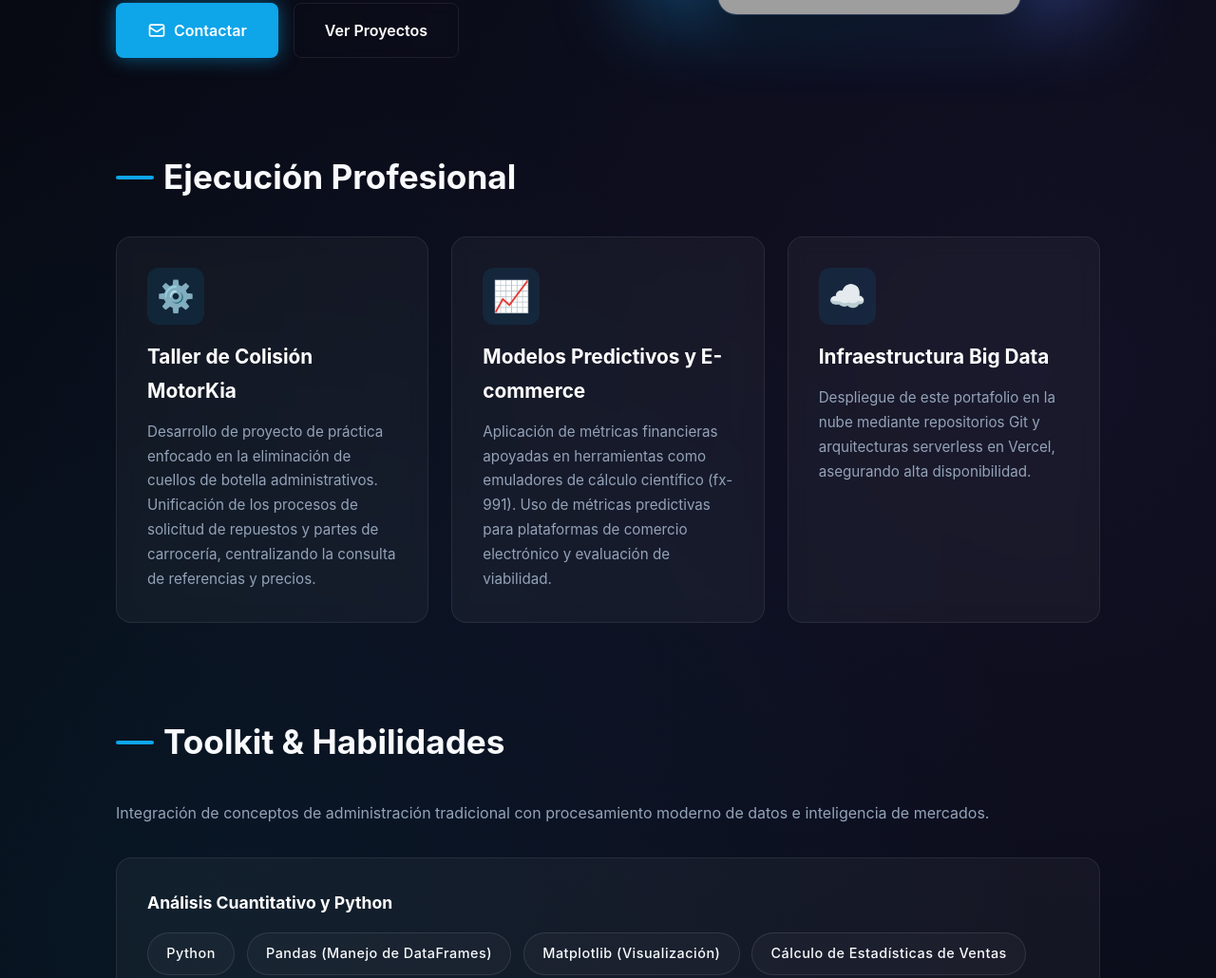
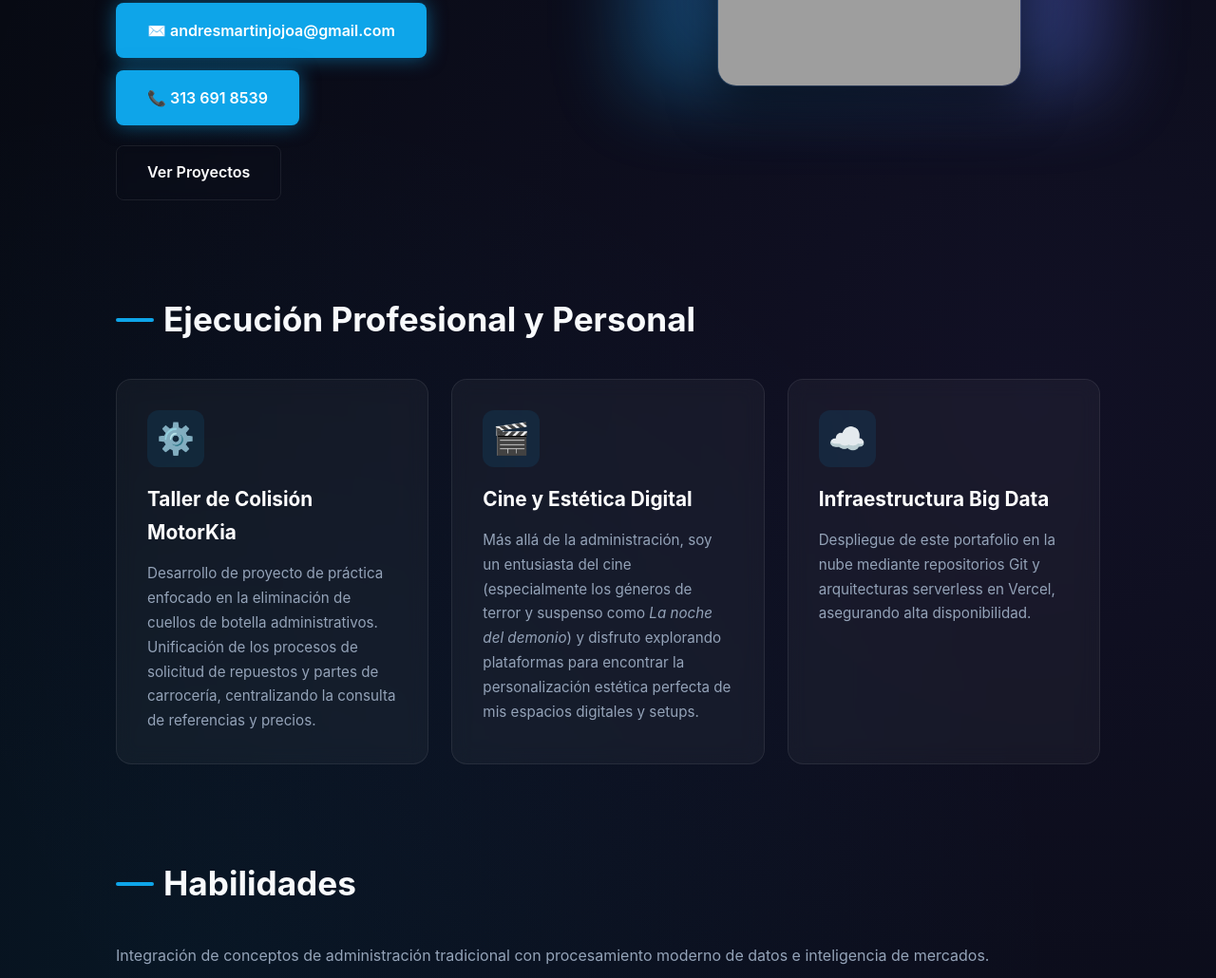
Before and after one commit to andimoja9-wq/Taller-web, a plain HTML site: page index.html in a window 1280 px wide. Shown: the part 477-1507 px from the top of the page at 95% size. Drawn offline with Linux system fonts and the light colour scheme; grey boxes are pictures that could not be loaded.

Commit message:
Add files via upload

```diff
--- a/index.html
+++ b/index.html
@@ -60,11 +60,11 @@
     @keyframes pulse { 0% { transform: scale(1); opacity: 0.2; } 100% { transform: scale(1.05); opacity: 0.4; } }
 
     /* Botones Profesionales */
-    .btn-group { display: flex; gap: 1rem; flex-wrap: wrap; }
-    .btn { display: inline-flex; align-items: center; gap: 8px; padding: 0.9rem 2rem; border-radius: 8px; font-weight: 600; font-size: 1rem; text-decoration: none; cursor: pointer; transition: all 0.3s; border: 1px solid transparent; }
+    .btn-group { display: flex; flex-direction: column; gap: 0.8rem; align-items: flex-start; }
+    .btn { display: inline-flex; align-items: center; gap: 8px; padding: 0.9rem 2rem; border-radius: 8px; font-weight: 600; font-size: 1rem; text-decoration: none; cursor: pointer; transition: all 0.3s; border: 1px solid transparent; width: fit-content; }
     .btn-primary { background: var(--accent); color: #fff; box-shadow: 0 0 20px var(--accent-glow); }
     .btn-primary:hover { background: #0284c7; transform: translateY(-3px); box-shadow: 0 5px 25px var(--accent-glow); }
-    .btn-outline { background: transparent; color: #fff; border: 1px solid var(--card-border); backdrop-filter: blur(5px); }
+    .btn-outline { background: transparent; color: #fff; border: 1px solid var(--card-border); backdrop-filter: blur(5px); margin-top: 0.5rem; }
     .btn-outline:hover { border-color: var(--accent); background: rgba(14, 165, 233, 0.1); transform: translateY(-3px); }
 
     /* Tarjetas de Proyectos y Experiencia */
@@ -93,10 +93,10 @@
 
     @media (max-width: 850px) {
       .hero { grid-template-columns: 1fr; text-align: center; }
-      .btn-group { justify-content: center; }
+      .btn-group { align-items: center; }
       h1 { font-size: 2.5rem; }
       .profile-container { order: -1; }
-      nav { display: none; /* Simplificado para móviles */ }
+      nav { display: none; }
     }
   </style>
 </head>
@@ -107,7 +107,7 @@
     <nav>
       <a href="#inicio">Inicio</a>
       <a href="#experiencia">Experiencia</a>
-      <a href="#analitica">Analítica</a>
+      <a href="#analitica">Habilidades</a>
       <a href="#juego">Minijuego</a>
     </nav>
   </header>
@@ -122,24 +122,26 @@
           Soy Andrés Martín Jojoa Moncayo, estudiante de décimo semestre de Administración de Empresas. Combino la gestión organizacional con herramientas cuantitativas y tecnológicas para optimizar el rendimiento corporativo.
         </p>
         <div class="btn-group">
-          <!-- Requisito: Botones interactivos -->
+          <!-- Botones interactivos azules en lista -->
           <a href="mailto:andresmartinjojoa@gmail.com" class="btn btn-primary">
-            <svg width="20" height="20" fill="none" stroke="currentColor" stroke-width="2" viewBox="0 0 24 24"><path d="M3 8l7.89 5.26a2 2 0 002.22 0L21 8M5 19h14a2 2 0 002-2V7a2 2 0 00-2-2H5a2 2 0 00-2 2v10a2 2 0 002 2z"></path></svg>
-            Contactar
+            ✉️ andresmartinjojoa@gmail.com
+          </a>
+          <a href="tel:+573136918539" class="btn btn-primary">
+            📞 313 691 8539
           </a>
           <a href="#experiencia" class="btn btn-outline">Ver Proyectos</a>
         </div>
       </div>
       <div class="profile-container">
         <div class="profile-glow"></div>
-        <!-- Requisito: Imagen (Dejamos el espacio exacto donde irá tu foto) -->
+        <!-- Requisito: Imagen -->
         <img id="foto-perfil" src="AQUI_IRA_EL_LINK_DE_TU_FOTO" alt="Andrés Jojoa" class="profile-img" onerror="this.src='https://images.unsplash.com/photo-1551288049-bebda4e38f71?w=600&q=80'" />
       </div>
     </section>
 
     <!-- SECCIÓN: EXPERIENCIA Y PROYECTOS -->
     <section id="experiencia" class="reveal">
-      <h2>Ejecución Profesional</h2>
+      <h2>Ejecución Profesional y Personal</h2>
       <div class="grid">
         <div class="card">
           <div class="card-icon">⚙️</div>
@@ -150,10 +152,10 @@
         </div>
 
         <div class="card">
-          <div class="card-icon">📈</div>
-          <h3>Modelos Predictivos y E-commerce</h3>
+          <div class="card-icon">🎬</div>
+          <h3>Cine y Estética Digital</h3>
           <p style="color: var(--text-muted); font-size: 0.95rem;">
-            Aplicación de métricas financieras apoyadas en herramientas como emuladores de cálculo científico (fx-991). Uso de métricas predictivas para plataformas de comercio electrónico y evaluación de viabilidad.
+            Más allá de la administración, soy un entusiasta del cine (especialmente los géneros de terror y suspenso como <i>La noche del demonio</i>) y disfruto explorando plataformas para encontrar la personalización estética perfecta de mis espacios digitales y setups.
           </p>
         </div>
 
@@ -169,14 +171,13 @@
 
     <!-- SECCIÓN: HABILIDADES TÉCNICAS -->
     <section id="analitica" class="reveal">
-      <h2>Toolkit & Habilidades</h2>
+      <h2>Habilidades</h2>
       <p style="color: var(--text-muted); margin-bottom: 2rem;">Integración de conceptos de administración tradicional con procesamiento moderno de datos e inteligencia de mercados.</p>
 
       <div style="background: var(--card-glass); border: 1px solid var(--card-border); padding: 2rem; border-radius: 16px;">
         <h3 style="color: #fff; margin-bottom: 1rem; font-size: 1.1rem;">Análisis Cuantitativo y Python</h3>
         <div class="skills-wrapper" style="margin-bottom: 2rem;">
           <span class="tag">Python</span>
-          <span class="tag">Pandas (Manejo de DataFrames)</span>
           <span class="tag">Matplotlib (Visualización)</span>
           <span class="tag">Cálculo de Estadísticas de Ventas</span>
           <span class="tag">Tendencias de Ingresos</span>
@@ -194,7 +195,7 @@
 
     <!-- SECCIÓN: MINIJUEGO -->
     <section id="juego" class="reveal" style="text-align: center;">
-      <h2>Algoritmo vs Humano (Punto Extra)</h2>
+      <h2>Algoritmo vs Humano</h2>
       <p style="color: var(--text-muted); margin-bottom: 2rem;">Evalúa la lógica de respuesta del algoritmo en este entorno de Triqui.</p>
 
       <div class="score-board">
@@ -242,7 +243,7 @@
       }
     }
     window.addEventListener("scroll", reveal);
-    reveal(); // Trigger al cargar
+    reveal();
 
     /* EFECTO NAVBAR AL HACER SCROLL */
     window.addEventListener('scroll', () => {
@@ -298,7 +299,6 @@
     function machineMove() {
       if (!gameActive) return;
 
-      // IA básica: Elige un espacio vacío al azar
       let emptySpots = board.map((val, index) => val === "" ? index : null).filter(val => val !== null);
       let randomSpot = emptySpots[Math.floor(Math.random() * emptySpots.length)];
 
```
